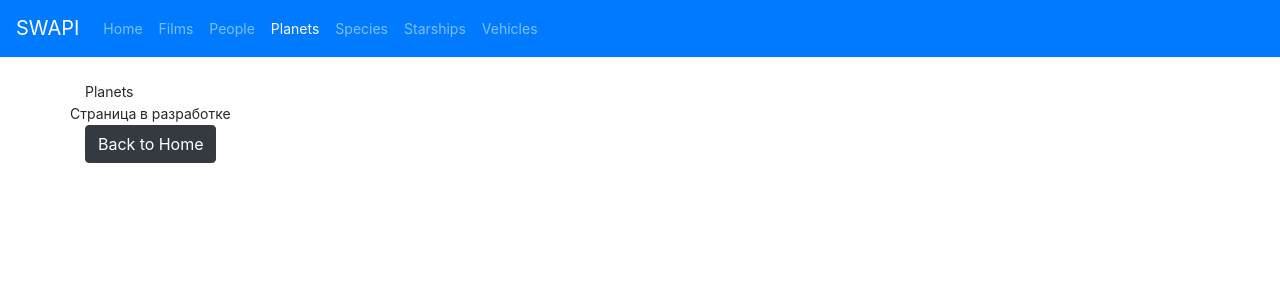
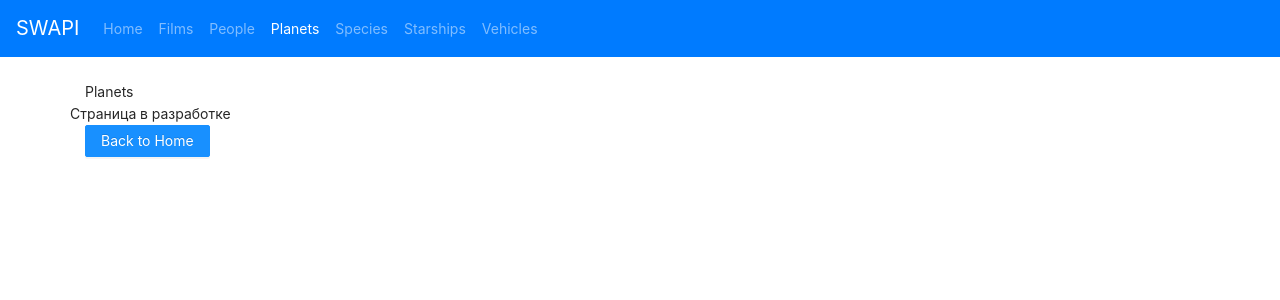
Before and after one commit to VladimirKiseleov/swapi-test-task, a React (Create React App) app: page /planets in a window 1280 px wide. Shown: the top 300 px of the page. Built offline with nearby package versions, Linux system fonts and the light colour scheme; no server answers.

Commit message:
remaked btn

```diff
--- a/src/components/HomeBtn.js
+++ b/src/components/HomeBtn.js
@@ -1,10 +1,12 @@
 import React from 'react'
 import { NavLink } from 'react-router-dom'
+import 'antd/dist/antd.css'
+import { Button } from 'antd'
 
 export const HomeBtn = () => {
   return (
-    <NavLink exact to="/" className="btn btn-dark">
-      Back to Home
+    <NavLink exact to="/">
+      <Button type="primary">Back to Home</Button>
     </NavLink>
   )
 }
--- a/src/components/HomeTable.js
+++ b/src/components/HomeTable.js
@@ -1,7 +1,6 @@
-import React, { Fragment, useState } from 'react'
-import { NavLink } from 'react-router-dom'
+import React, { Fragment } from 'react'
 import 'antd/dist/antd.css'
-import { Table, Tag } from 'antd'
+import { Table } from 'antd'
 import { PageLink } from '../components/PageLink'
 
 export const HomeTable = (props) => {
@@ -33,8 +32,6 @@ export const HomeTable = (props) => {
       render: (tags) => (
         <>
           {tags.map((tag) => {
-            let color = 'geekblue'
-
             return <PageLink props={tag} />
           })}
         </>
--- a/src/components/PageLink.js
+++ b/src/components/PageLink.js
@@ -1,10 +1,12 @@
 import React from 'react'
 import { NavLink } from 'react-router-dom'
+import 'antd/dist/antd.css'
+import { Button } from 'antd'
 
 export const PageLink = (props) => {
   return (
-    <NavLink exact to={props.props} className="btn btn-primary">
-      Открыть страницу
+    <NavLink exact to={props.props}>
+      <Button type="primary">Открыть страницу</Button>
     </NavLink>
   )
 }
```
